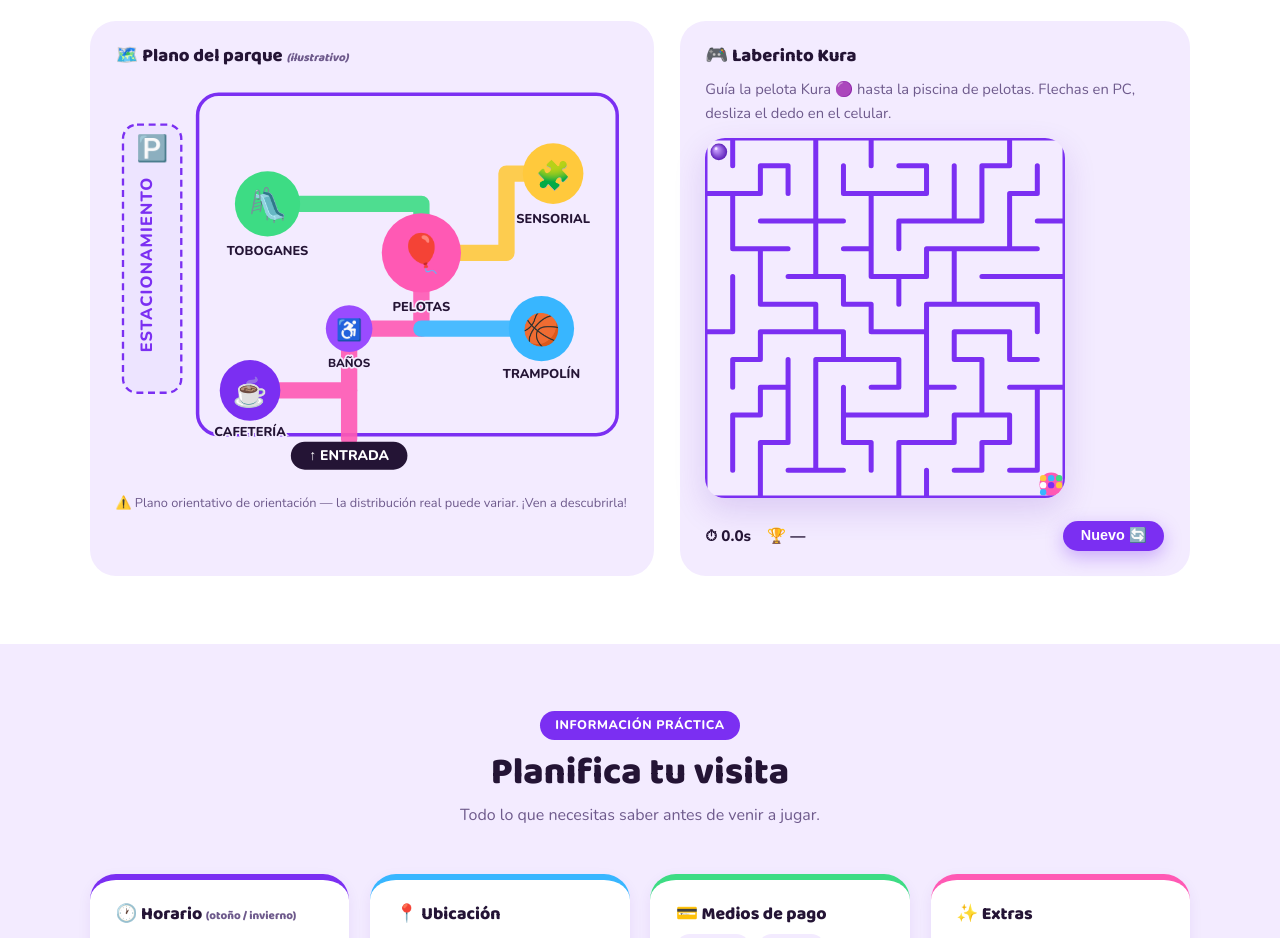
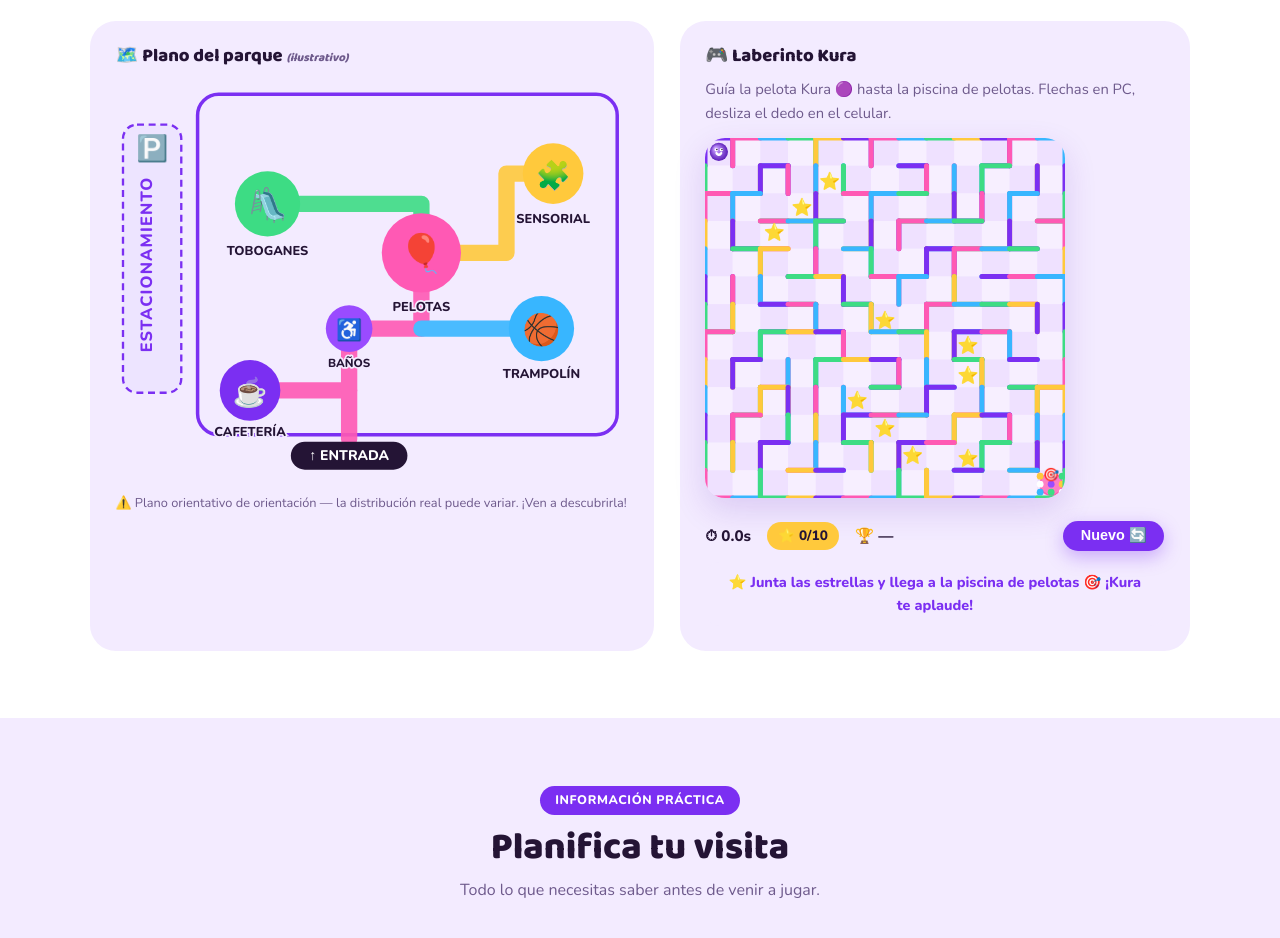
Before and after one commit to Safary16/kurapark, a plain HTML site: page index.html in a window 1280 px wide. Shown: the part 3940-4878 px from the top of the page. Drawn offline with nearby package versions, Linux system fonts and the light colour scheme.

Commit message:
v9: laberinto extravagante - Kura con carita, estrellas coleccionables, tubos multicolor, sonidos WebAudio, rating al ganar

```diff
--- a/index.html
+++ b/index.html
@@ -127,6 +127,9 @@ section{padding:4.2rem 0}
 @media(max-width:760px){.gal-a{grid-row:auto;aspect-ratio:1/1}}
 .gal-caption{text-align:center;margin-top:1.4rem;color:#4d3b6b;font-weight:700}
 
+.lab-hint{font-size:.9rem;color:var(--morado);background:var(--morado-soft);border-radius:14px;padding:.55rem 1rem;margin-top:.7rem;font-weight:800;text-align:center}
+.lab-hud{flex-wrap:wrap}
+#labStars{background:var(--amarillo);color:var(--ink);border-radius:999px;padding:.2rem .7rem;font-size:.85rem}
 /* MAPA & JUEGO */
 .mapa{background:#fff}
 .mapa-grid{display:grid;grid-template-columns:1.05fr .95fr;gap:1.6rem}
@@ -421,9 +424,11 @@ a:focus-visible,button:focus-visible,summary:focus-visible{outline:3px solid var
         <canvas id="lab" width="360" height="360" style="width:100%;max-width:360px;border-radius:20px;box-shadow:var(--sombra);touch-action:none;background:#F3EBFF"></canvas>
         <div class="lab-hud">
           <span id="labTimer">⏱ 0.0s</span>
+          <span id="labStars">⭐ 0/10</span>
           <span id="labBest">🏆 —</span>
           <button class="btn" id="labNew" style="padding:.4rem 1.1rem;font-size:.9rem">Nuevo 🔄</button>
         </div>
+        <p class="lab-hint">⭐ Junta las estrellas y llega a la piscina de pelotas 🎯 ¡Kura te aplaude!</p>
         <p id="labWin" class="lab-win" hidden>🎉 ¡Llegaste a la pelota! <b id="labWinT"></b></p>
       </div>
     </div>
@@ -548,85 +553,173 @@ document.querySelectorAll('.nav-links a').forEach(a=>a.addEventListener('click',
 const io = new IntersectionObserver(es => es.forEach(e => e.isIntersecting && (e.target.classList.add('in'), io.unobserve(e.target))), {threshold:.12});
 document.querySelectorAll('.reveal').forEach(el => io.observe(el));
 
-// ===== LABERINTO KURA =====
+// ===== LABERINTO KURA ⭐ (versión extravagante) =====
 (()=>{
 const cv = document.getElementById('lab'); if(!cv) return;
 const cx = cv.getContext('2d');
 const N = 13, S = cv.width / N;
-let grid, px, py, started, t0, won, best = +localStorage.getItem('kura_best') || 0;
-const timer = document.getElementById('labTimer'), bestEl = document.getElementById('labBest'), winEl = document.getElementById('labWin'), winT = document.getElementById('labWinT');
+const STAR_TOTAL = 10;
+let grid, stars, px, py, col, started, t0, won, best = +localStorage.getItem('kura_best') || 0, trail=[], parts=[];
+const timer = document.getElementById('labTimer'), bestEl = document.getElementById('labBest'),
+      winEl = document.getElementById('labWin'), winT = document.getElementById('labWinT'),
+      starsEl = document.getElementById('labStars');
 const showBest = () => bestEl.textContent = '🏆 ' + (best ? best.toFixed(1)+'s' : '—');
 showBest();
+
+// --- audio de juguete (WebAudio, sin archivos) ---
+let AC=null;
+function ac(){ if(!AC){ try{ AC=new (window.AudioContext||window.webkitAudioContext)(); }catch(e){} } return AC; }
+function tone(f,d,type,v,when){
+  const a=ac(); if(!a) return;
+  const o=a.createOscillator(), g=a.createGain();
+  o.type=type||'sine'; o.frequency.value=f;
+  g.gain.setValueAtTime(v||.12, a.currentTime+(when||0));
+  g.gain.exponentialRampToValueAtTime(.0001, a.currentTime+(when||0)+d);
+  o.connect(g).connect(a.destination); o.start(a.currentTime+(when||0)); o.stop(a.currentTime+(when||0)+d+.02);
+}
+const sfx={
+  wall: ()=>tone(150,.05,'square',.05),
+  step: ()=>tone(320+Math.random()*160,.06,'triangle',.06),
+  star: ()=>{ tone(660,.09,'sine',.12); tone(990,.13,'sine',.12,.07); },
+  win:  ()=>{ [523,659,784,1047].forEach((f,i)=>tone(f,.18,'triangle',.14,i*.1)); },
+};
+
 function gen(){
   grid = Array.from({length:N},()=>Array.from({length:N},()=>({w:[1,1,1,1],v:0})));
   const st=[[0,0]]; grid[0][0].v=1;
   while(st.length){
     const [x,y]=st[st.length-1];
-    const nb=[[1,0,0],[ -1,0,2],[0,1,1],[0,-1,3]].map(([dx,dy,w])=>[x+dx,y+dy,w]).filter(([nx,ny,w])=>nx>=0&&ny>=0&&nx<N&&ny<N&&!grid[ny][nx].v);
+    const nb=[[1,0,0],[-1,0,2],[0,1,1],[0,-1,3]].map(([dx,dy,w])=>[x+dx,y+dy,w])
+      .filter(([nx,ny,w])=>nx>=0&&ny>=0&&nx<N&&ny<N&&!grid[ny][nx].v);
     if(!nb.length){st.pop();continue}
     const [nx,ny,w]=nb[Math.random()*nb.length|0];
     const opp=[2,3,0,1][w];
     grid[y][x].w[w]=0; grid[ny][nx].w[opp]=0; grid[ny][nx].v=1; st.push([nx,ny]);
   }
-  px=0; py=0; started=false; won=false; winEl.hidden=true; timer.textContent='⏱ 0.0s';
+  stars = Array.from({length:N},()=>Array(N).fill(false));
+  let n=0;
+  while(n<STAR_TOTAL){
+    const x=1+(Math.random()*(N-2)|0), y=1+(Math.random()*(N-2)|0);
+    if(stars[y][x]||(x===0&&y===0)||(x===N-1&&y===N-1)) continue;
+    stars[y][x]=true; n++;
+  }
+  px=0; py=0; col=0; started=false; won=false; winEl.hidden=true; trail=[]; parts=[];
+  timer.textContent='⏱ 0.0s'; if(starsEl) starsEl.textContent='⭐ 0/'+STAR_TOTAL;
   draw();
+}
+function sparkle(x,y,ch){
+  for(let i=0;i<9;i++){
+    const a=Math.random()*Math.PI*2, v=1+Math.random()*2.2;
+    parts.push({x:(x+0.5)*S,y:(y+0.5)*S,vx:Math.cos(a)*v,vy:Math.sin(a)*v-1.1,life:1,ch});
+  }
 }
 function draw(){
   cx.clearRect(0,0,cv.width,cv.height);
-  // meta: piscina de pelotas
-  const gx=(N-0.5)*S, gy=(N-0.5)*S;
-  cx.save(); cx.beginPath(); cx.arc(gx,gy,S*0.42,0,7); cx.fillStyle='#FF59B4'; cx.fill();
-  const dots=['#FFC93C','#38B6FF','#3DDC84','#fff','#7B2FF2'];
-  for(let i=0;i<7;i++){ cx.beginPath(); cx.arc(gx-8+(i%3)*8, gy-6+((i/3)|0)*7, 3.2, 0, 7); cx.fillStyle=dots[i%5]; cx.fill(); }
+  const tm=Date.now();
+  // piso de caramelo
+  for(let y=0;y<N;y++)for(let x=0;x<N;x++){
+    cx.fillStyle=((x+y)%2)?'#F7EFFF':'#EFE1FF';
+    cx.fillRect(x*S,y*S,S,S);
+  }
+  // meta: piscina de pelotas con brillos
+  const gx=(N-0.5)*S, gy=(N-0.5)*S, gr2=S*0.47+Math.sin(tm/280)*2.5;
+  cx.save();
+  cx.beginPath(); cx.arc(gx,gy,gr2,0,7); cx.fillStyle='#FF59B4'; cx.fill();
+  cx.beginPath(); cx.arc(gx,gy,gr2*0.88,0,7); cx.fillStyle='#FF7EC4'; cx.fill();
+  const dots=['#FFC93C','#38B6FF','#3DDC84','#fff','#9A4BFF'];
+  for(let i=0;i<9;i++){ cx.beginPath(); cx.arc(gx-11+(i%3)*11,gy-8+((i/3)|0)*8,3.4,0,7); cx.fillStyle=dots[i%5]; cx.fill(); }
+  cx.font='13px sans-serif'; cx.textAlign='center'; cx.textBaseline='middle';
+  cx.fillText('🎯', gx, gy-9);
   cx.restore();
-  // paredes estilo tubo
-  cx.beginPath();
+  // paredes: tubos de colores
+  const wcol=['#7B2FF2','#FF59B4','#38B6FF','#3DDC84','#FFC93C'];
+  let wi=0;
   for(let y=0;y<N;y++)for(let x=0;x<N;x++){
     const g=grid[y][x], X=x*S, Y=y*S;
-    if(g.w[0]){cx.moveTo(X+S,Y);cx.lineTo(X+S,Y+S)}
-    if(g.w[1]){cx.moveTo(X,Y+S);cx.lineTo(X+S,Y+S)}
-    if(g.w[3]){cx.moveTo(X,Y);cx.lineTo(X+S,Y)}
-    if(g.w[2]){cx.moveTo(X,Y);cx.lineTo(X,Y+S)}
+    cx.strokeStyle=wcol[wi++%5]; cx.lineWidth=5; cx.lineCap='round';
+    if(g.w[0]){cx.beginPath();cx.moveTo(X+S,Y);cx.lineTo(X+S,Y+S);cx.stroke()}
+    if(g.w[1]){cx.beginPath();cx.moveTo(X,Y+S);cx.lineTo(X+S,Y+S);cx.stroke()}
+    if(g.w[3]){cx.beginPath();cx.moveTo(X,Y);cx.lineTo(X+S,Y);cx.stroke()}
+    if(g.w[2]){cx.beginPath();cx.moveTo(X,Y);cx.lineTo(X,Y+S);cx.stroke()}
   }
-  cx.strokeStyle='#7B2FF2'; cx.lineWidth=5; cx.lineCap='round'; cx.lineJoin='round'; cx.stroke();
-  // pelota Kura
-  const cxp=(px+0.5)*S, cyp=(py+0.5)*S, r=S*0.30;
+  // estrellas con rebote
+  for(let y=0;y<N;y++)for(let x=0;x<N;x++){
+    if(!stars[y][x]) continue;
+    cx.font=(S*0.62)+'px sans-serif'; cx.textAlign='center'; cx.textBaseline='middle';
+    cx.fillText('⭐', (x+0.5)*S, (y+0.5)*S+Math.sin(tm/240+(x+y*2))*3);
+  }
+  // estela rosa de Kura
+  for(let i=0;i<trail.length;i++){
+    const [tx,ty]=trail[i];
+    cx.beginPath(); cx.arc((tx+0.5)*S,(ty+0.5)*S,S*0.22,0,7);
+    cx.fillStyle='rgba(255,89,180,'+((i+1)/trail.length*0.28)+')'; cx.fill();
+  }
+  // Kura con carita 😊
+  const cxp=(px+0.5)*S, cyp=(py+0.5)*S, r=S*0.33;
   const gr=cx.createRadialGradient(cxp-r*0.35,cyp-r*0.35,r*0.15,cxp,cyp,r);
   gr.addColorStop(0,'#C9A0FF'); gr.addColorStop(1,'#5B1DB8');
   cx.beginPath(); cx.arc(cxp,cyp,r,0,7); cx.fillStyle=gr; cx.fill();
-  cx.beginPath(); cx.arc(cxp-r*0.32,cyp-r*0.38,r*0.16,0,7); cx.fillStyle='rgba(255,255,255,.75)'; cx.fill();
+  cx.fillStyle='#fff';
+  cx.beginPath(); cx.arc(cxp-r*0.28,cyp-r*0.22,r*0.19,0,7); cx.fill();
+  cx.beginPath(); cx.arc(cxp+r*0.28,cyp-r*0.22,r*0.19,0,7); cx.fill();
+  cx.fillStyle='#241435';
+  cx.beginPath(); cx.arc(cxp-r*0.22,cyp-r*0.25,r*0.085,0,7); cx.fill();
+  cx.beginPath(); cx.arc(cxp+r*0.34,cyp-r*0.25,r*0.085,0,7); cx.fill();
+  cx.strokeStyle='#fff'; cx.lineWidth=2.4; cx.lineCap='round';
+  cx.beginPath(); cx.arc(cxp,cyp+r*0.02,r*0.28,0.15*Math.PI,0.85*Math.PI); cx.stroke();
 }
+// partículas animadas (✨💜 emojis)
+setInterval(()=>{
+  if(!parts.length) return;
+  parts.forEach(p=>{ p.x+=p.vx; p.y+=p.vy; p.vy+=0.12; p.life-=0.03; });
+  parts=parts.filter(p=>p.life>0);
+  cx.save();
+  parts.forEach(p=>{
+    cx.globalAlpha=Math.max(0,p.life); cx.font='12px sans-serif';
+    cx.textAlign='center'; cx.textBaseline='middle'; cx.fillText(p.ch,p.x,p.y);
+  });
+  cx.restore();
+  draw();
+},40);
 function move(dx,dy){
   if(won) return;
   const w=grid[py][px].w[dx>0?0:dx<0?2:dy>0?1:3];
-  if(w) return;
+  if(w){ sfx.wall(); return; }
   px+=dx; py+=dy;
-  if(!started){started=true;t0=performance.now()}
+  trail.push([px,py]); if(trail.length>10) trail.shift();
+  if(!started){ started=true; t0=performance.now(); if(ac()&&AC.state==='suspended')AC.resume(); }
+  sfx.step();
+  if(stars[py][px]){ stars[py][px]=false; col++; sfx.star(); sparkle(px,py,'✨');
+    if(starsEl) starsEl.textContent='⭐ '+col+'/'+STAR_TOTAL; }
   draw();
   if(px===N-1&&py===N-1){
     won=true;
     const t=(performance.now()-t0)/1000;
     timer.textContent='⏱ '+t.toFixed(1)+'s';
-    winT.textContent='Tu tiempo: '+t.toFixed(1)+'s'+(best&&t<best?' — ¡NUEVO RÉCORD!':'');
+    const stt = col===STAR_TOTAL ? 3 : col>=6 ? 2 : 1;
+    winT.innerHTML='⏱ '+t.toFixed(1)+'s · ⭐ '+col+'/'+STAR_TOTAL+' · '+
+      (stt===3?'¡PERFECTO, 3 estrellas! 🏅':stt===2?'¡Muy bien! 🥈':'¡Lo lograste! 🥉')+
+      (best&&t<best?' — ¡NUEVO RÉCORD! 🏆':'');
     winEl.hidden=false;
-    if(navigator.vibrate) navigator.vibrate(60);
+    sfx.win(); if(navigator.vibrate) navigator.vibrate([40,40,80]);
     const cols=['#7B2FF2','#FF59B4','#FFC93C','#3DDC84','#38B6FF'];
     const wrap=document.createElement('div'); wrap.className='confetti';
-    for(let i=0;i<26;i++){const c=document.createElement('i'); c.style.cssText='left:'+(Math.random()*100)+'%;animation-delay:'+(Math.random()*.4)+'s;background:'+cols[i%5]; wrap.appendChild(c);}
-    document.body.appendChild(wrap); setTimeout(()=>wrap.remove(),1900);
+    for(let i=0;i<36;i++){const c=document.createElement('i'); c.style.cssText='left:'+(Math.random()*100)+'%;animation-delay:'+(Math.random()*0.5)+'s;background:'+cols[i%5]; wrap.appendChild(c);}
+    document.body.appendChild(wrap); setTimeout(()=>wrap.remove(),2200);
+    ['💜','💚','🧡','🥳','🎉'].forEach((ch,i)=>setTimeout(()=>sparkle(px,py,ch),i*140));
     if(!best||t<best){best=t;localStorage.setItem('kura_best',best);showBest()}
   }
 }
 document.addEventListener('keydown',e=>{
   const k={ArrowUp:[0,-1],ArrowDown:[0,1],ArrowLeft:[-1,0],ArrowRight:[1,0],w:[0,-1],s:[0,1],a:[-1,0],d:[1,0]}[e.key];
-  if(k){e.preventDefault();move(k[0],k[1])}
+  if(k){e.preventDefault(); move(k[0],k[1]);}
 });
 let ts=null;
-cv.addEventListener('touchstart',e=>{ts=[e.touches[0].clientX,e.touches[0].clientY]},{passive:true});
+cv.addEventListener('touchstart',e=>{ ts=[e.touches[0].clientX,e.touches[0].clientY]; if(ac()&&AC.state==='suspended')AC.resume(); },{passive:true});
 cv.addEventListener('touchend',e=>{
-  if(!ts)return;
+  if(!ts) return;
   const dx=e.changedTouches[0].clientX-ts[0], dy=e.changedTouches[0].clientY-ts[1];
-  if(Math.hypot(dx,dy)>18){ Math.abs(dx)>Math.abs(dy)?move(dx>0?1:-1,0):move(0,dy>0?1:-1) }
+  if(Math.hypot(dx,dy)>18){ Math.abs(dx)>Math.abs(dy)?move(dx>0?1:-1,0):move(0,dy>0?1:-1); }
   ts=null;
 },{passive:true});
 document.getElementById('labNew').addEventListener('click',gen);
```
